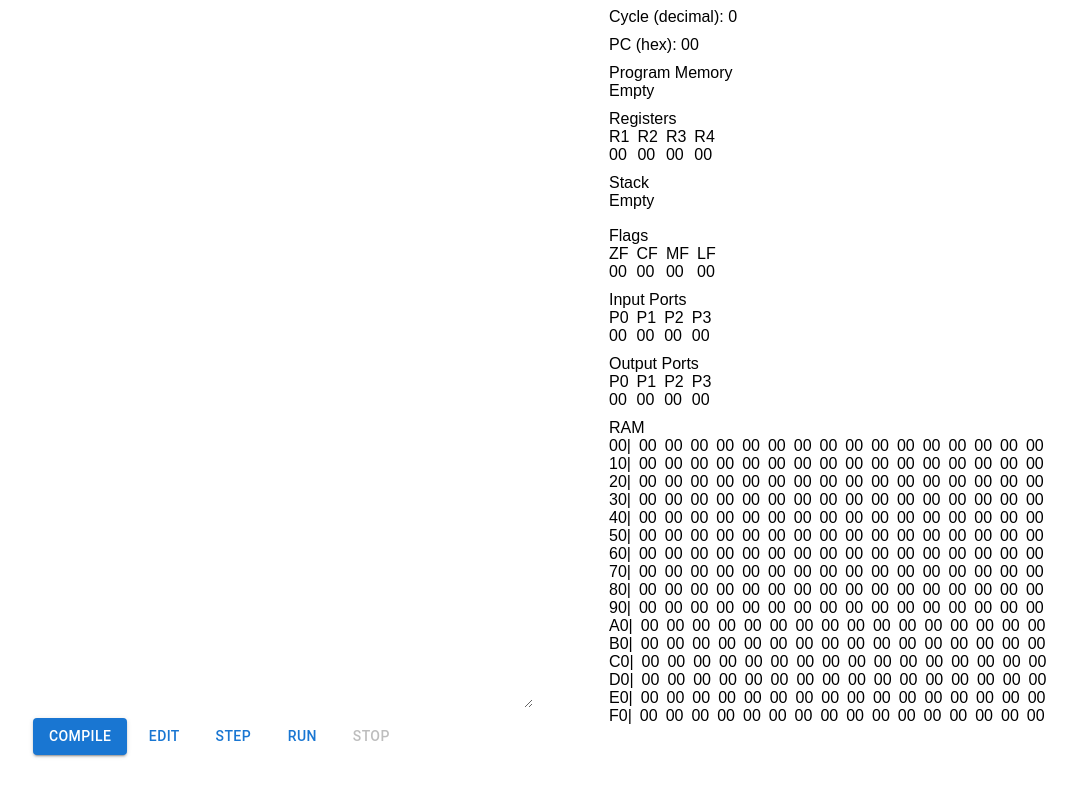
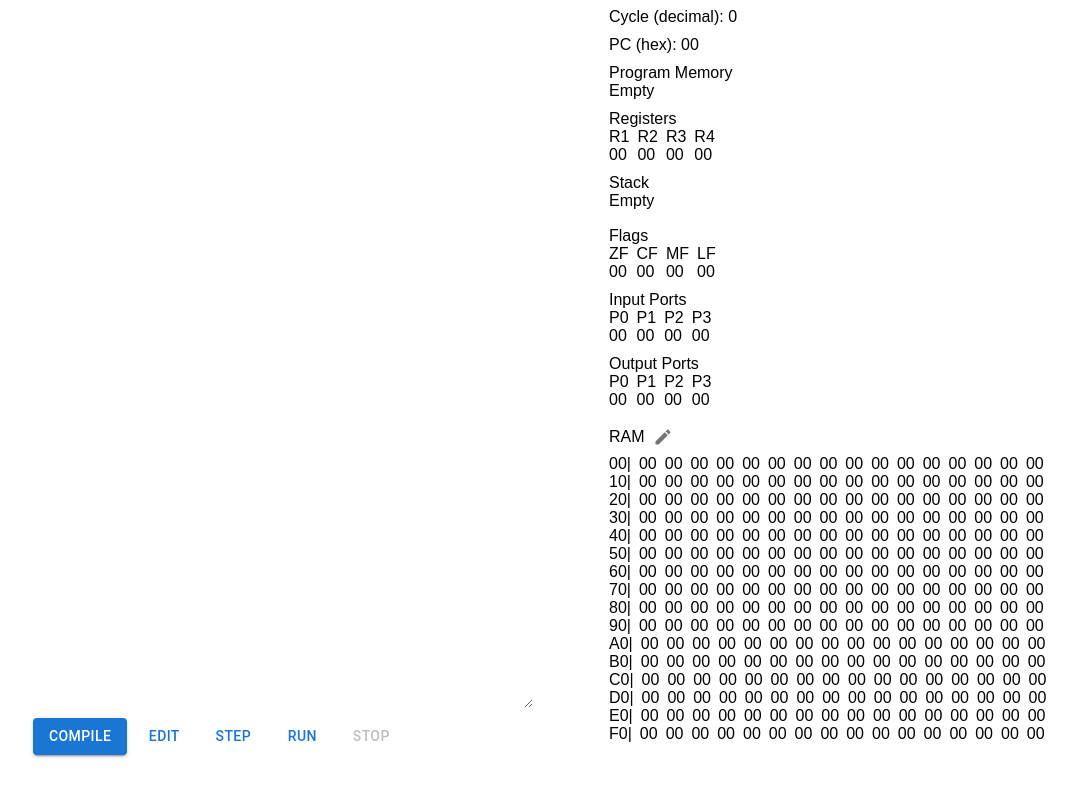
Before and after one commit to tony-ist/arpuemu, a React (Vite) app: page / in a window 1280 px wide. Both pictures are taken after a click on the button "COMPILE". Shown: the top 796 px of the page, without its empty margins (69-1146 px from the left). Built offline with nearby package versions, Linux system fonts and the light colour scheme; a web font is replaced by a local one.

Commit message:
Add edit RAM button, handle errors

```diff
--- a/src/asm/asm-util.ts
+++ b/src/asm/asm-util.ts
@@ -24,6 +24,10 @@ export function toHex(bytes: number[]) {
   return bytes.map((byte) => padByte(byte.toString(16).toUpperCase()));
 }
 
+export function fromHex(hex: string[]) {
+  return hex.map((x) => parseInt(x, 16));
+}
+
 export function isDecimalNumber(token: string) {
   return /^[0-9]+$/.test(token);
 }
--- a/src/components/App.tsx
+++ b/src/components/App.tsx
@@ -14,6 +14,7 @@ export interface EmulatorContextType {
   initEmulator: (asmCode: string) => void;
   step: () => void;
   portInput: (value: string) => void;
+  setRAM: (binaryData: number[]) => void;
 }
 
 const emulatorFunctionStub = () => {
@@ -25,6 +26,7 @@ export const EmulatorContext = createContext<EmulatorContextType>({
   initEmulator: emulatorFunctionStub,
   step: emulatorFunctionStub,
   portInput: emulatorFunctionStub,
+  setRAM: emulatorFunctionStub,
 });
 
 export function App() {
@@ -86,12 +88,34 @@ export function App() {
     });
   }
 
+  function setRAM(binaryData: number[]) {
+    const error  = new Error('Invalid state: setRAM function is called on uninitialized emulator');
+
+    if (emulatorAndState === null) {
+      throw error;
+    }
+
+    emulatorAndState.emulator.setRAM(binaryData);
+
+    setEmulatorAndState((prevState) => {
+      if (prevState === null) {
+        throw error;
+      }
+
+      return {
+        emulator: prevState.emulator,
+        emulatorState: prevState.emulator.getState(),
+      };
+    });
+  }
+
   return (
     <EmulatorContext.Provider value={{
       emulatorState: emulatorAndState === null ? null: emulatorAndState.emulatorState,
       initEmulator,
       step,
       portInput,
+      setRAM,
     }}>
       <MainPage />
     </EmulatorContext.Provider>
--- a/src/components/hex/HexViewer.module.css
+++ b/src/components/hex/HexViewer.module.css
@@ -2,3 +2,19 @@
   color: white;
   background: black;
 }
+
+.editModal {
+  position: absolute;
+  background: white;
+  transform: translate(-50%, -50%);
+  top: 50%;
+  left: 50%;
+  width: 520px;
+  display: flex;
+  flex-direction: column;
+  padding: 10px;
+}
+
+.errorContainer {
+  color: darkred;
+}
--- a/src/components/hex/HexViewer.tsx
+++ b/src/components/hex/HexViewer.tsx
@@ -1,22 +1,42 @@
 import Box from '@mui/material/Box';
-import { toHex } from '../../asm/asm-util.ts';
+import { fromHex, toHex } from '../../asm/asm-util.ts';
 import styles from './HexViewer.module.css';
 import { groupElements } from '../../util/common-util.ts';
 import { generateLabels, VALUES_IN_A_ROW } from '../../util/hex-viewer-util.ts';
+import Modal from '@mui/material/Modal';
+import IconButton from '@mui/material/IconButton';
+import EditIcon from '@mui/icons-material/Edit';
+import { useState } from 'react';
+import TextField from '@mui/material/TextField';
+import Button from '@mui/material/Button';
+import { WORD_SIZE } from '../../const/emulator-constants.ts';
 
 interface HexViewerPropTypes {
   title: string;
   binaryData: number[];
+  displayEditButton?: boolean;
+  setData?: (binaryData: number[]) => void;
   highlightByte?: number;
   highlightSize?: number;
 }
 
 export function HexViewer(props: HexViewerPropTypes) {
-  const { title, binaryData, highlightByte, highlightSize: defaultHighlightSize } = props;
-  const highlightSize = defaultHighlightSize ? defaultHighlightSize : 1;
+  const {
+    title,
+    binaryData,
+    highlightByte,
+    highlightSize = 1,
+    displayEditButton = false,
+    setData = () => {
+      throw new Error('setData should not be called when it is not passed as a prop');
+    },
+  } = props;
   const hexData = toHex(binaryData);
   const groupedHexData = groupElements(hexData, VALUES_IN_A_ROW);
   const labels = generateLabels(hexData.length);
+  const [isEditModalOpen, setIsEditModalOpen] = useState(false);
+  const [editModalData, setEditModalData] = useState('');
+  const [modalError, setModalError] = useState<string | null>(null);
 
   if (binaryData.length === 0) {
     return (
@@ -24,7 +44,7 @@ export function HexViewer(props: HexViewerPropTypes) {
         <Box>{title}</Box>
         <Box>Empty</Box>
       </Box>
-    )
+    );
   }
 
   function highlightClassName(groupIndex: number, elementIndex: number) {
@@ -41,9 +61,42 @@ export function HexViewer(props: HexViewerPropTypes) {
     return '';
   }
 
+  function setEditedData() {
+    try {
+      const oneLine = editModalData.replace(/[ \n]+/g, ' ');
+      const binaryData = fromHex(oneLine.split(' '));
+      const invalidData = binaryData.findIndex((value) => value >= WORD_SIZE);
+      if (invalidData !== -1) {
+        const hexIndex = toHex([invalidData])[0];
+        throw new Error(`Invalid byte with index "${hexIndex}". Value is greater or equal to word size ${WORD_SIZE}`);
+      }
+      setData(binaryData);
+      setIsEditModalOpen(false);
+    } catch (error) {
+      setModalError((error as Error).message);
+    }
+  }
+
+  function openEditModal() {
+    const hexLines = groupedHexData.map((group) => group.join(' ')).join('\n');
+    setModalError(null);
+    setEditModalData(hexLines);
+    setIsEditModalOpen(true);
+  }
+
   return (
     <Box sx={{ display: 'flex', flexDirection: 'column' }}>
-      <Box>{title}</Box>
+      <Box sx={{ display: 'flex', alignItems: 'center' }}>
+        <Box>{title}</Box>
+        {
+          displayEditButton &&
+          <Box>
+            <IconButton onClick={openEditModal}>
+              <EditIcon fontSize='small' />
+            </IconButton>
+          </Box>
+        }
+      </Box>
       <Box>
         {
           groupedHexData.map((group, groupIndex) =>
@@ -68,6 +121,47 @@ export function HexViewer(props: HexViewerPropTypes) {
           )
         }
       </Box>
+      <Modal
+        open={isEditModalOpen}
+        onClose={() => setIsEditModalOpen(false)}
+      >
+        <Box
+          className={styles.editModal}
+        >
+          <Box sx={{ display: 'flex', alignItems: 'center', justifyContent: 'center', gap: '3px' }}>
+            <Box sx={{ display: 'flex', flexDirection: 'column', gap: '1.5px', marginTop: '-1px' }}>
+              {
+                labels.map((label, index) => <Box key={index}>{ label }</Box>)
+              }
+            </Box>
+            <TextField
+              label='Input Data'
+              value={editModalData}
+              rows={16}
+              multiline
+              fullWidth
+              inputProps={{ style: { fontFamily: 'RobotoMono, sans-serif' } }}
+              onChange={(textArea) => setEditModalData(textArea.target.value)}
+            />
+          </Box>
+          {
+            modalError &&
+            <Box
+              className={styles.errorContainer}
+              sx={{ marginTop: 1, textAlign: 'center' }}
+            >
+              { modalError }
+            </Box>
+          }
+          <Button
+            onClick={setEditedData}
+            variant='contained'
+            sx={{ marginTop: 2 }}
+          >
+            Submit
+          </Button>
+        </Box>
+      </Modal>
     </Box>
   );
 }
--- a/src/components/ram-viewer/RamViewer.tsx
+++ b/src/components/ram-viewer/RamViewer.tsx
@@ -1,4 +1,6 @@
 import { HexViewer } from '../hex/HexViewer.tsx';
+import { useContext } from 'react';
+import { EmulatorContext } from '../App.tsx';
 
 interface RamViewerPropTypes {
   binaryData: number[]
@@ -6,11 +8,14 @@ interface RamViewerPropTypes {
 
 export function RamViewer(props: RamViewerPropTypes) {
   const { binaryData } = props;
+  const { setRAM } = useContext(EmulatorContext);
 
   return (
     <HexViewer
       title={'RAM'}
       binaryData={binaryData}
+      setData={setRAM}
+      displayEditButton
     />
   );
 }
```
Also changed, not shown: 1 other file (tests, documents, lock files or other folders).
